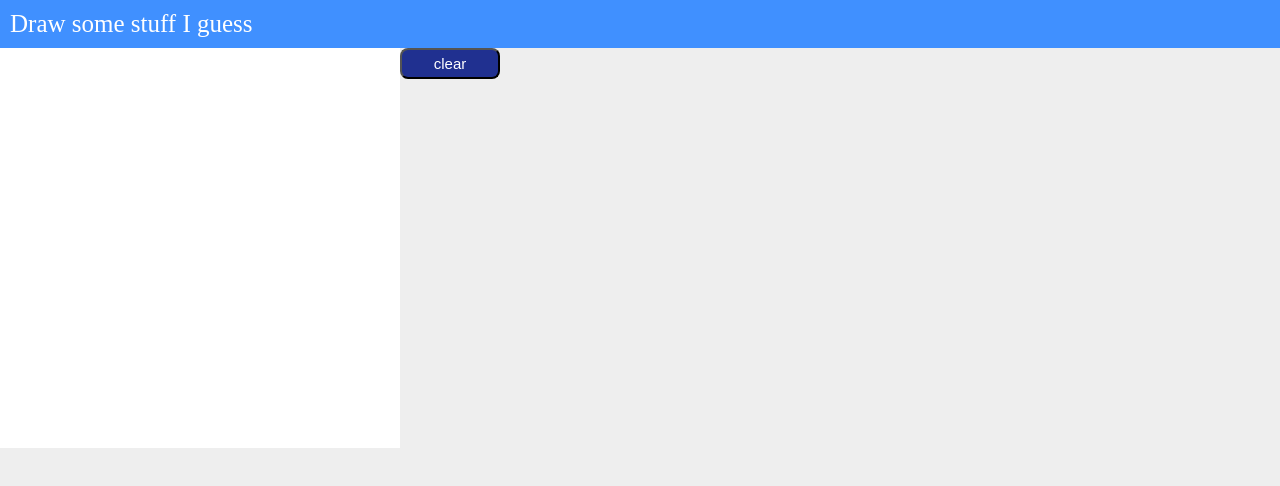
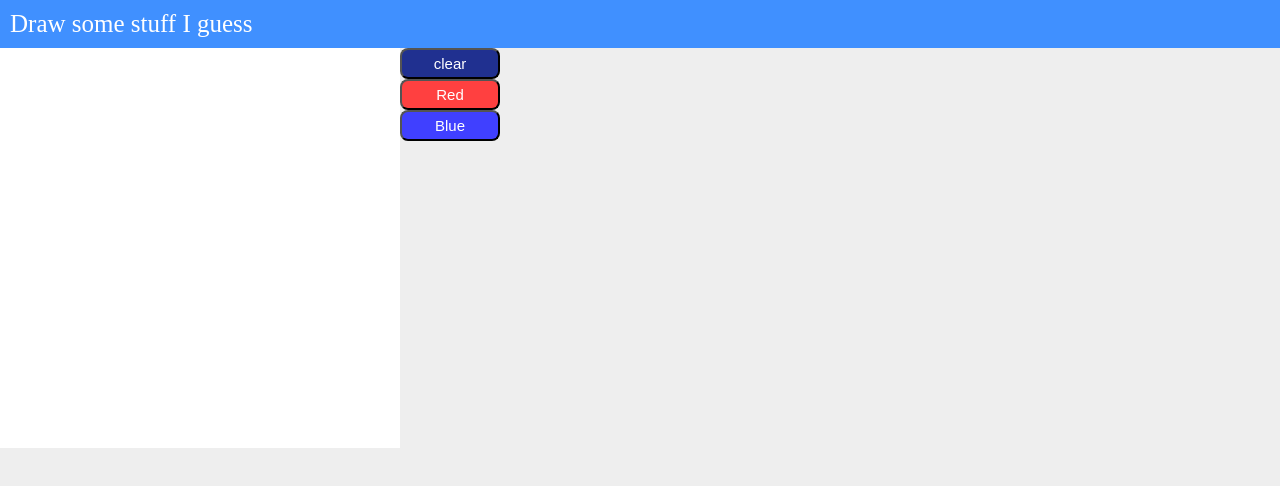
Before and after one commit to TheWholeRatio/Drawer, a website: page main.html in a window 1280 px wide. Drawn offline with nearby package versions, Linux system fonts and the light colour scheme; no server answers.

Commit message:
multicolor
multiple color implemented

```diff
--- a/main.html
+++ b/main.html
@@ -12,6 +12,8 @@
 		<canvas class="canvas" id="myCanvas" width="400" height="400"></canvas>
 		<div class="buttons">
 			<button class="clear-button" onclick="clearCanvas()">clear</button>
+			<button class="red-button" onclick="changeColor('#FF4040')">Red</button>
+			<button class="blue-button" onclick="changeColor('#2030FF')">Blue</button>
 		</div>
 	<div>
 </body>
--- a/script.js
+++ b/script.js
@@ -50,7 +50,7 @@ function handleMouseMove(event) {
           socket.emit('updateClientLine', point);
 				}
 }
-//actions will not work
+//Actions
 function handleMouseDown(event){
 	if(!isMouseDown){
     isMouseDown = true;
@@ -71,24 +71,26 @@ function handleMouseUp(event){
 	isMouseDown = false;
 }
 
+function changeColor(color){
+  clientDrawer.color = color;
+  console.log(clientDrawer.color);
+}
+
 
 function draw(){
 	context.clearRect(0, 0, canvas.width, canvas.height);
-	context.strokeStyle="#000000";
 	context.lineWidth = 2;
 	for(var i = 0; i < actions.length; i++){
 		context.beginPath();
     const currentAction = actions[i];
     if(currentAction.mousePoints !=null){
-      console.log("lets do it");
       context.beginPath();
       for(var j = 0; j < actions[i].mousePoints.length; j++) {
         const currentPoint = currentAction.mousePoints[j];
+        context.strokeStyle= currentAction.style;
         if (j === 0) {
-          context.strokeStyle='#000000';
           context.moveTo(actions[i].mousePoints[j].x - offSet.x, actions[i].mousePoints[j].y - offSet.y);
         } else {
-          context.strokeStyle='#ff0000';
           context.lineTo(actions[i].mousePoints[j].x - offSet.x, actions[i].mousePoints[j].y - offSet.y);
         }
         // context.moveTo(actions[i].mousePoints[j].x - offSet.x,actions[i].mousePoints[j].y - offSet.y);
@@ -110,6 +112,8 @@ socket.on('clientJoined', function(data) {
 
 socket.on('updateActions', function(data) {
   actions = data;
+  console.log(actions);
+  console.log("recieved new action");
 });
 
 
@@ -127,6 +131,6 @@ function getOffset( el ) {
 }
 
 function clearCanvas(){
-	actions = [];
-	socket.emit('updateActions', actions);
+  console.log("we are clearing the actions");
+	socket.emit('clearActions');
 }
--- a/style.css
+++ b/style.css
@@ -30,5 +30,25 @@ body{
 	padding-bottom: 5px;
 	color: white;
 	font-size: 15;
+}
+.red-button{
+	background-color: #FF4040;
+	border-radius: 8px;
+	width: 100px;
+	padding-top: 5px;
+	padding-bottom: 5px;
+	color: white;
+	font-size: 15;
+	display: block;
+}
 
+.blue-button{
+	background-color: #4040FF;
+	border-radius: 8px;
+	width: 100px;
+	padding-top: 5px;
+	padding-bottom: 5px;
+	color: white;
+	font-size: 15;
+	display:block;
 }
```
Also changed, not shown: main.js (+15 -10 lines).
